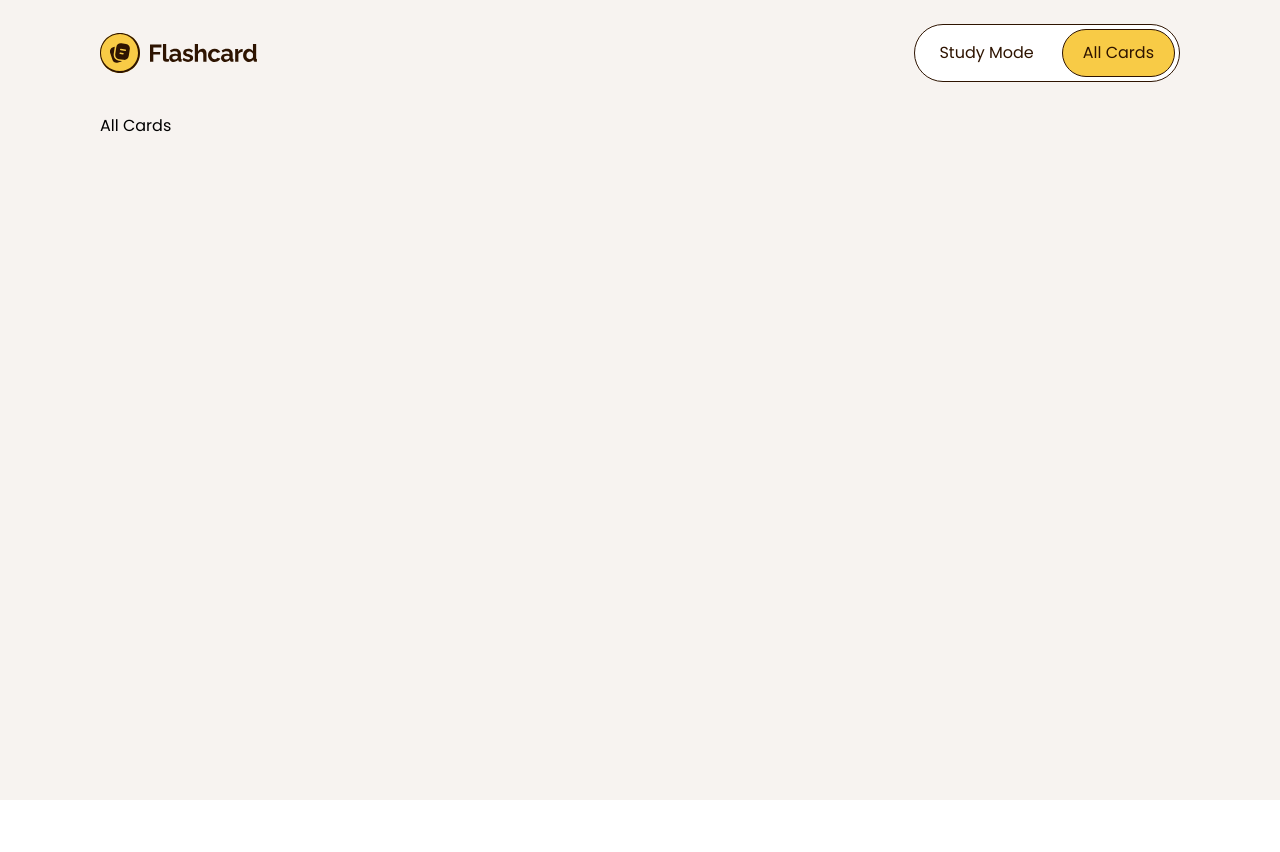
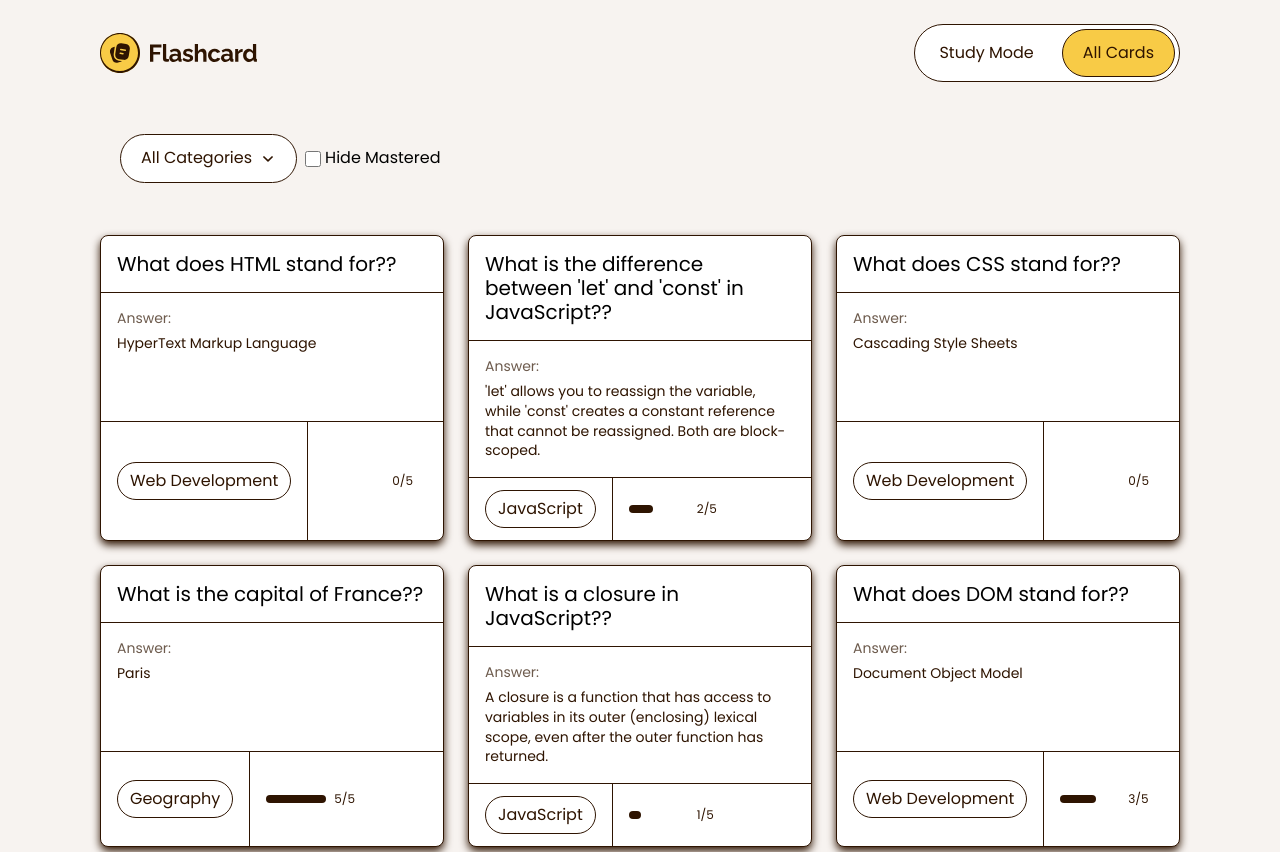
Before and after one commit to konarssuresh/flashcard-client, a React (Vite) app: page /all-cards in a window 1280 px wide. Shown: the top 852 px of the page. Before the commit the page ends 800 px from the top, so only its background shows below. Built offline with nearby package versions, Linux system fonts and the light colour scheme.

Commit message:
cards related changes added

```diff
--- a/src/pages/all-cards/all-cards.jsx
+++ b/src/pages/all-cards/all-cards.jsx
@@ -1,5 +1,72 @@
+import { useMemo } from "react";
+import clsx from "clsx";
+import AllCardsHeader from "../study-mode/main-section/main-section-header";
+import {
+  CategoryChip,
+  Progress,
+} from "../study-mode/main-section/question-card";
+import { useFalshCardStore } from "../../store/flash-card-store";
+
+const Card = ({ card }) => {
+  return (
+    <div
+      className={clsx(
+        "flex bg-neutral-0 flex-col border border-neutral-900 rounded-lg drop-shadow-lg drop-shadow-neutral-900"
+      )}
+    >
+      <div className={clsx("p-4 border-b border-neutral-900")}>
+        <h3 className={clsx("text-preset-3")}>{card.question}?</h3>
+      </div>
+      <div className={clsx("p-4 flex flex-col gap-1.5 min-h-32")}>
+        <p className={clsx("text-preset-5 text-neutral-600")}>Answer:</p>
+        <p className={clsx("text-neutral-900 text-preset-5")}>{card.answer}</p>
+      </div>
+      <div
+        className={clsx(
+          "flex flex-row items-center border-t border-neutral-900 grow"
+        )}
+      >
+        <div className="px-4 py-3 border-r border-neutral-900 h-full flex items-center">
+          <CategoryChip category={card.category} />
+        </div>
+        <div className="px-4 py-3">
+          <Progress knownCount={card.knownCount} />
+        </div>
+      </div>
+    </div>
+  );
+};
+
 const AllCardsPage = () => {
-  return <div className="flex flex-col gap-6 lg:gap-8"> All Cards</div>;
+  const { flashCards, selectedCategory, hideMastered } = useFalshCardStore();
+
+  const cards = useMemo(() => {
+    let cardsToConsider = [...flashCards];
+    if (hideMastered) {
+      cardsToConsider = cardsToConsider.filter((c) => c.knownCount < 5);
+    }
+    if (selectedCategory.length > 0) {
+      cardsToConsider = cardsToConsider.filter((c) =>
+        selectedCategory.includes(c.category)
+      );
+    }
+    return cardsToConsider;
+  }, [flashCards, selectedCategory, hideMastered]);
+
+  return (
+    <div className="flex flex-col gap-6 lg:gap-8">
+      <AllCardsHeader showShuffle={false} />
+      <div
+        className={clsx(
+          "grid grid-cols-1 md:grid-cols-2 lg:grid-cols-3  gap-5 md:gap-6"
+        )}
+      >
+        {cards?.map((card) => {
+          return <Card key={card.id} card={card} />;
+        })}
+      </div>
+    </div>
+  );
 };
 
 export default AllCardsPage;
--- a/src/pages/study-mode/main-section/main-section-header.jsx
+++ b/src/pages/study-mode/main-section/main-section-header.jsx
@@ -67,7 +67,7 @@ const CategoriesDropdown = () => {
   );
 };
 
-const MainSectionHeader = ({ onShuffle }) => {
+const MainSectionHeader = ({ onShuffle, showShuffle = true }) => {
   const { hideMastered, setHideMastered } = useFalshCardStore();
   return (
     <div className="p-3 md:p-5 flex flex-row justify-between">
@@ -92,6 +92,7 @@ const MainSectionHeader = ({ onShuffle }) => {
           </Motion.label>
         </div>
       </div>
+      {showShuffle && (
         <Button
           onClick={onShuffle}
           variant="tertiary"
@@ -100,6 +101,7 @@ const MainSectionHeader = ({ onShuffle }) => {
           <IconShuffle />
           <span>Shuffle</span>
         </Button>
+      )}
     </div>
   );
 };
--- a/src/pages/study-mode/main-section/question-card.jsx
+++ b/src/pages/study-mode/main-section/question-card.jsx
@@ -6,7 +6,7 @@ import YellowStar from "../../../common-components/icons/PatternStarYellow";
 import PinkStar from "../../../common-components/icons/PatternStarPink";
 import BlueStar from "../../../common-components/icons/PatternStarBlue";
 
-const CategoryChip = ({ category }) => {
+export const CategoryChip = ({ category }) => {
   return (
     <span className="text-neutral-900 bg-neutral-0 border border-neutral-900 rounded-full px-3 py-1.5 shadow-">
       {category}
@@ -36,7 +36,7 @@ const Answer = ({ card }) => {
   );
 };
 
-const Progress = ({ knownCount }) => {
+export const Progress = ({ knownCount }) => {
   return (
     <div className="flex flex-row gap-2 items-center">
       <div className="relative w-15 h-2  bg-neutral-0 border-neutral-900 rounded-full">
--- a/src/pages/study-mode/statistics/statistics.jsx
+++ b/src/pages/study-mode/statistics/statistics.jsx
@@ -39,7 +39,7 @@ const Statistics = ({ cards }) => {
   const totalCards = displayCards.length;
   const masteredCards = reduce(
     displayCards,
-    (acc, curr) => (acc + curr.knownCount < 5 ? 0 : 1),
+    (acc, curr) => (acc + curr.knownCount === 5 ? 1 : 0),
     0
   );
 
--- a/src/pages/study-mode/study-mode.jsx
+++ b/src/pages/study-mode/study-mode.jsx
@@ -9,7 +9,7 @@ const reducer = (state, action) => {
       return {
         ...state,
         cards: action.payload.cards,
-        currentCard: action.payload.cards?.[0] || null,
+        currentCard: state.currentCard || action.payload.cards?.[0] || null,
       };
     case "NEXT_CARD": {
       const currentIndex = state.cards.indexOf(state.currentCard);
```
Also changed, not shown: src/pages/all-cards/all-cards-header.jsx (deleted). Lines whose indentation alone changed are shown as unchanged.
